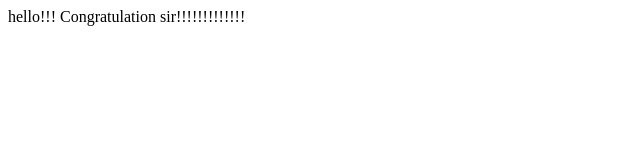
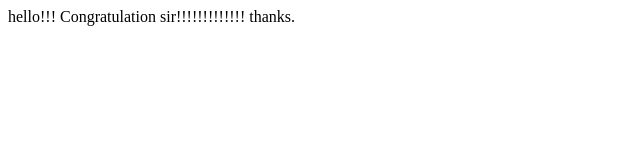
Before and after one commit to somnath-sen/Demo, a plain HTML site: page index.html in a window 1280 px wide. Shown: the full height of the page, 0-640 px from the left. Drawn offline with Linux system fonts and the light colour scheme.

Commit message:
add index(modified)

```diff
--- a/index.html
+++ b/index.html
@@ -8,5 +8,6 @@
 <body>
     hello!!!
     Congratulation sir!!!!!!!!!!!!!
+    thanks.
 </body>
 </html>
```
